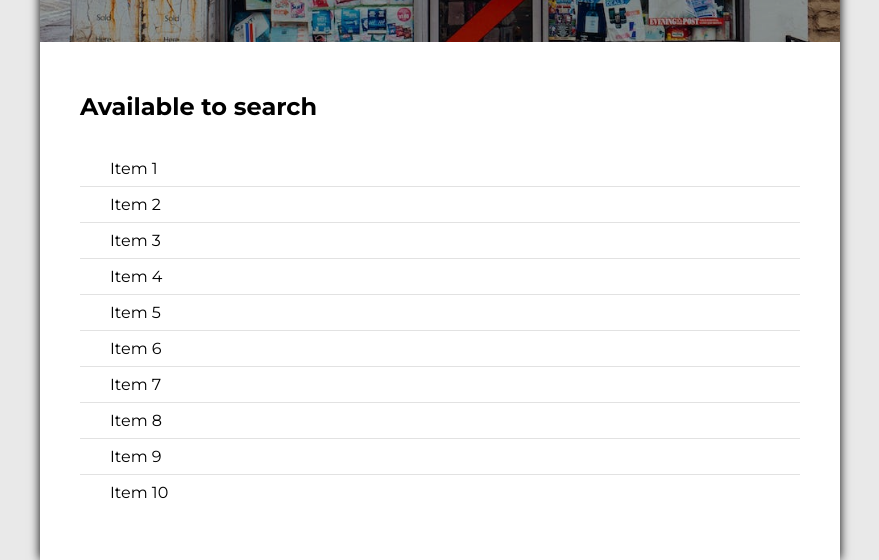
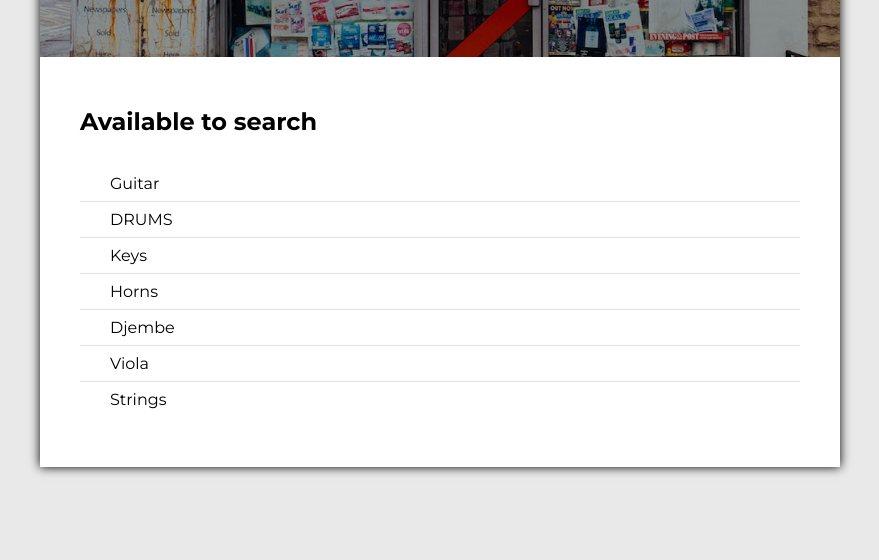
Before and after one commit to wojciech-progr/searchbar, a plain HTML site: page index.html in a window 1280 px wide. Shown: the part 318-878 px from the top of the page, without its empty margins (200-1079 px from the left). After the commit the page ends 800 px from the top, so only its background shows below. Drawn offline with Linux system fonts and the light colour scheme.

Commit message:
Search by word content, not case

```diff
--- a/index.html
+++ b/index.html
@@ -24,16 +24,13 @@
         <div class="search-list">
             <h2>Available to search</h2>
             <ul>
-                <li>Item 1</li>
-                <li>Item 2</li>
-                <li>Item 3</li>
-                <li>Item 4</li>
-                <li>Item 5</li>
-                <li>Item 6</li>
-                <li>Item 7</li>
-                <li>Item 8</li>
-                <li>Item 9</li>
-                <li>Item 10</li>
+                <li>Guitar</li>
+                <li>DRUMS</li>
+                <li>Keys</li>
+                <li>Horns</li>
+                <li>Djembe</li>
+                <li>Viola</li>
+                <li>Strings</li>
             </ul>
         </div>
     </div>
--- a/script.js
+++ b/script.js
@@ -3,11 +3,13 @@ const li = document.querySelectorAll('li');
 
 const searchEngine = e => {
 
-    const text = e.target.value;
+    const text = e.target.value.toLowerCase();
 
     li.forEach(el => {
+        const task = el.textContent
+
         /* indexOf -1 means that user input was not found in any li */
-        if (el.textContent.indexOf(text) !== -1) {
+        if (task.toLowerCase().indexOf(text) !== -1) {
             el.style.display = 'block';
         } else {
             el.style.display = 'none';
```
